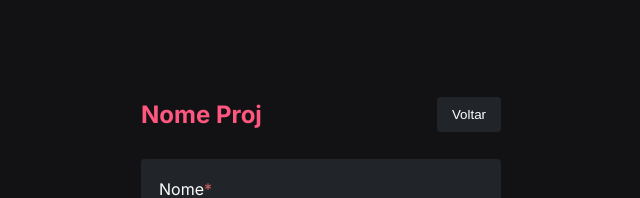
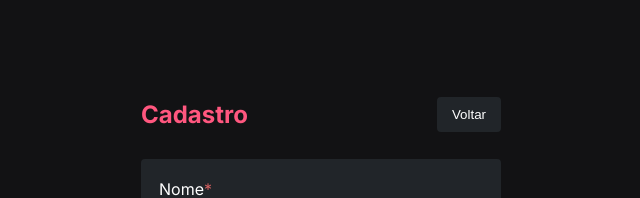
Before and after one commit to ViniWei/A2-Projeto, a Next.js app: page /signup in a window 1280 px wide. Shown: the top 198 px of the page, without its empty margins (319-959 px from the left). Built offline with nearby package versions, Linux system fonts and the light colour scheme.

Commit message:
Change "nome proj" to  "Cadastro"

```diff
--- a/src/components/SignupMenu/SignupMenu.tsx
+++ b/src/components/SignupMenu/SignupMenu.tsx
@@ -7,7 +7,7 @@ import Link from "next/link";
 const SignupMenu: React.FC = () => {
   return (
     <div className="signupMenu">
-      <h2>Nome Proj</h2>
+      <h2>Cadastro</h2>
       <Link href="/" passHref>
         <button className="buttonReturn">Voltar</button>
       </Link>
```
